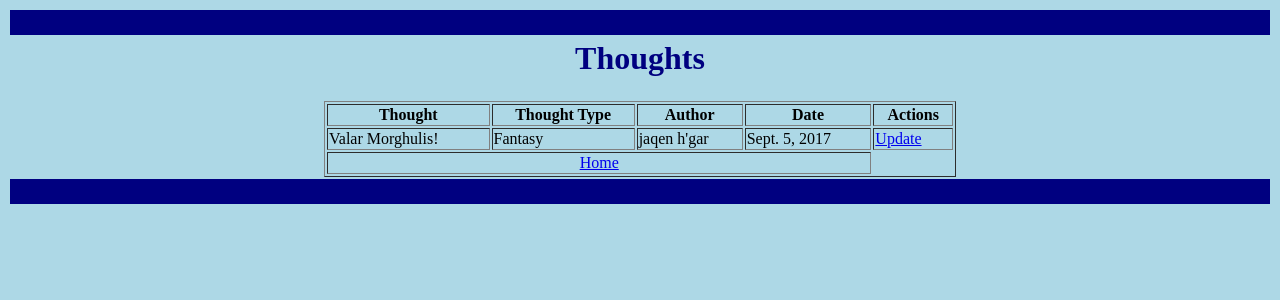
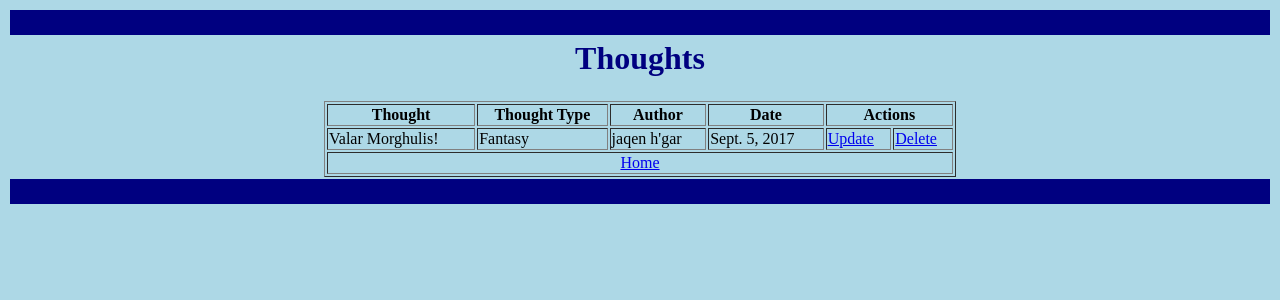
Before and after one commit to learncodeutrecht/python-django-crud, a Django app: page /readall/ in a window 1280 px wide. Shown: the top 300 px of the page. Run offline with Django 3.2, Linux system fonts and the light colour scheme; data comes from the database, SQL or seed files in the repository; both versions use the stored data as it was after the commit.

Commit message:
Delete functionality implemented

```diff
--- a/pydjapp/pdcrud/templates/pdcrud/thoughts.html
+++ b/pydjapp/pdcrud/templates/pdcrud/thoughts.html
@@ -21,7 +21,7 @@
         <th>
             Date
         </th>
-        <th>
+        <th colspan="2">
             Actions
         </th>
     </tr>
@@ -42,6 +42,9 @@
         <td>
             <a href="/update/{{ thought.id }}">Update</a>
         </td>
+        <td>
+            <a href="/delete/{{ thought.id }}">Delete</a>
+        </td>
     </tr>
     {% empty %}
     <tr>
@@ -51,7 +54,7 @@
     </tr>
     {% endfor %}
     <tr>
-        <td colspan="4" align="center">
+        <td colspan="6" align="center">
             <a href="/">Home</a>
         </td>
     </tr>
--- a/pydjapp/pdcrud/urls.py
+++ b/pydjapp/pdcrud/urls.py
@@ -9,4 +9,5 @@ urlpatterns = [
     url(r'^create/$', views.create, name='create'),
     url(r'^update/([0-9]+)/$', views.update, name='update'),
     url(r'^readall/$', views.readall, name='readall'),
+    url(r'^delete/([0-9]+)/$', views.delete, name='delete'),
 ]
--- a/pydjapp/pdcrud/views.py
+++ b/pydjapp/pdcrud/views.py
@@ -51,3 +51,11 @@ def readall(request):
     thoughts = Thoughts.objects.all()
     # thoughts = []
     return render(request, 'pdcrud/thoughts.html', {'thoughts': thoughts})
+
+def delete(request, id):
+    """Delete the record with ID received in request"""
+    print(id)
+    Thoughts.objects.filter(id=id).delete()
+    """fetch remaining records"""
+    thoughts = Thoughts.objects.all()
+    return render(request, 'pdcrud/thoughts.html', {'thoughts': thoughts})
```
Also changed, not shown: pydjapp/db.sqlite3.
